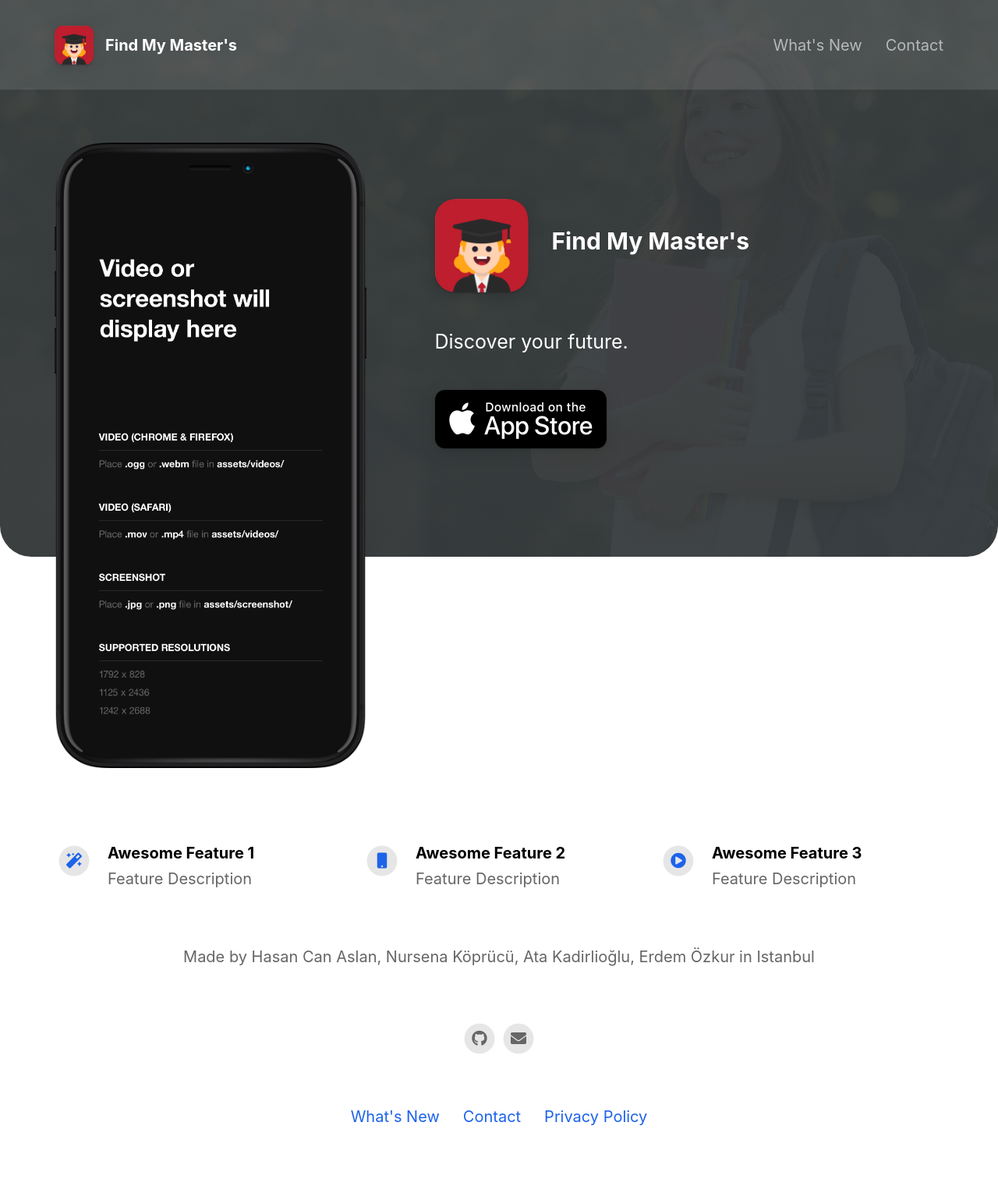
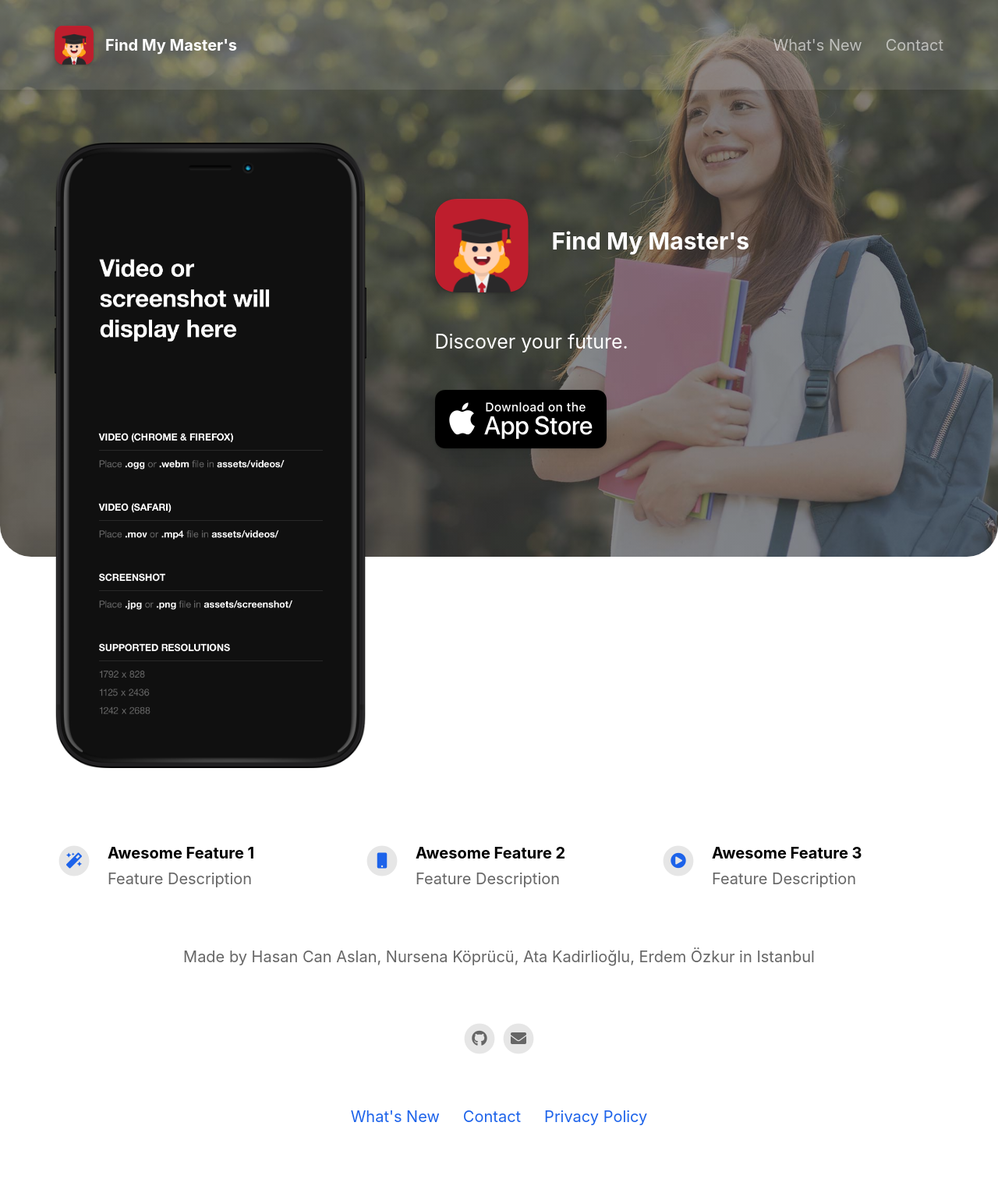
Before and after one commit to hasancaslan/FindMyMasters, a Jekyll site: the page built from docs/index.html, in a window 1280 px wide. Shown: the whole page at 78% size. Built offline with Jekyll 4.4.1, drawn with Linux system fonts in a browser that asks for light colours; nearby versions of some CDN libraries.

Commit message:
docs: header image overlay setting

```diff
--- a/docs/_config.yml
+++ b/docs/_config.yml
@@ -60,7 +60,7 @@
 
 cover_image                               : assets/headerimage.jpg                    # Replace with alternative image path or image URL.
 cover_overlay_color                       : "#363b3d"
-cover_overlay_transparency                : 0.95
+cover_overlay_transparency                : 0.6
 
 device_color                              : black                                     # Set to: blue, black, yellow, coral or white.
 
```
